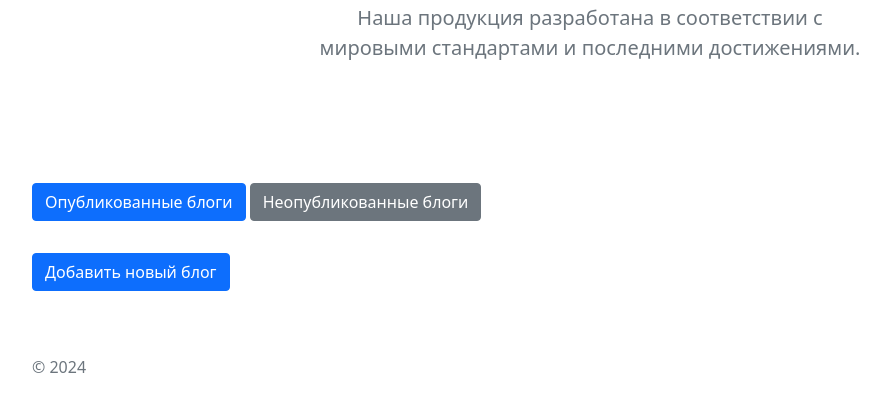
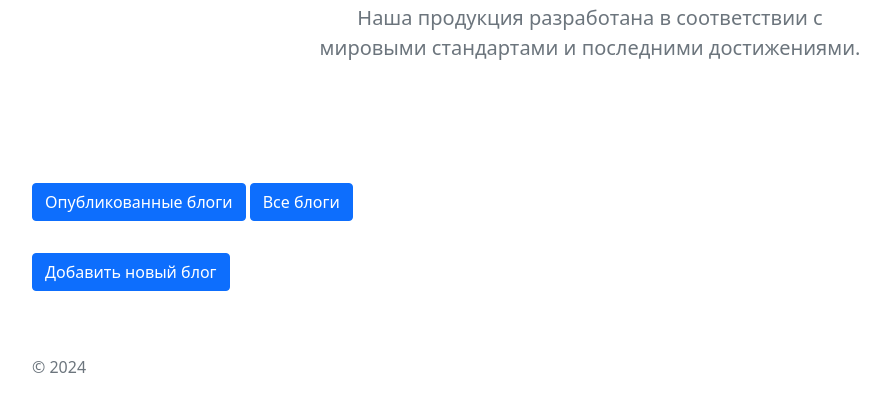
Before and after one commit to alias1969/HomeTask_Catalog, a Django app: page /blogs/blogs in a window 1280 px wide. Shown: the part 253-665 px from the top of the page, without its empty margins (50-940 px from the left). Run offline with Django 5.2, Linux system fonts and the light colour scheme; data that the repository does not hold is empty; some libraries are stand-ins or nearby versions.

Commit message:
filter in blogs: published/ unpublished

```diff
--- a/blogs/templates/blogs/blogs_list.html
+++ b/blogs/templates/blogs/blogs_list.html
@@ -5,10 +5,11 @@
     <div class="row">
         <div class="col-12">
             <p>
-                <a href="{% url 'blogs:blogs_list' %}" class="btn btn-primary my-2">Опубликованные
+                <a href="{% url 'blogs:blogs_list' %}?pub=True" class="btn btn-primary my-2">Опубликованные
                     блоги</a>
-                <a href="{% url 'blogs:blogs_list_not_published' %}" class="btn btn-secondary my-2">Неопубликованные
+                <a href="{% url 'blogs:blogs_list' %}?pub=False" class="btn btn-primary my-2">Все
                     блоги</a>
+
             </p>
         </div>
     </div>
--- a/blogs/urls.py
+++ b/blogs/urls.py
@@ -7,7 +7,6 @@ from django.urls import path
 from blogs.apps import BlogsConfig
 from blogs.views import (
     BlogsListView,
-    BlogsListViewNotPublished,
     BlogsDetailView,
     BlogsCreateView,
     BlogsUpdateView,
@@ -21,7 +20,6 @@ app_name = BlogsConfig.name
 
 urlpatterns = [
     path("blogs", BlogsListView.as_view(), name="blogs_list"),
-    path("blogs/unpublished/", BlogsListViewNotPublished.as_view(), name="blogs_list_not_published"),
     path("<int:pk>/", BlogsDetailView.as_view(), name="blogs_detail"),
     path("create", BlogsCreateView.as_view(), name="blogs_create"),
     path("<int:pk>/update/", BlogsUpdateView.as_view(), name="blogs_update"),
--- a/blogs/views.py
+++ b/blogs/views.py
@@ -20,20 +20,13 @@ class BlogsListView(ListView):
     model = Blogs
 
     def get_queryset(self, *args, **kwargs):
-        """Получает все блоги, которые опубликованы"""
+        """Получает блоги, которые опубликованы"""
         queryset = super().get_queryset(*args, **kwargs)
-        queryset = queryset.filter(is_published=True)
-        return queryset
+        if self.request.GET.get('pub') == 'True':
+            queryset = queryset.filter(is_published=True)
+            return queryset
 
-
-class BlogsListViewNotPublished(ListView):
-    """Страница списка блогов"""
-    model = Blogs
-
-    def get_queryset(self, *args, **kwargs):
-        """Получает все блоги, которые не опубликованы"""
-        queryset = super().get_queryset(*args, **kwargs)
-        queryset = queryset.filter(is_published=False)
+        # все блоги
         return queryset
 
 
```
